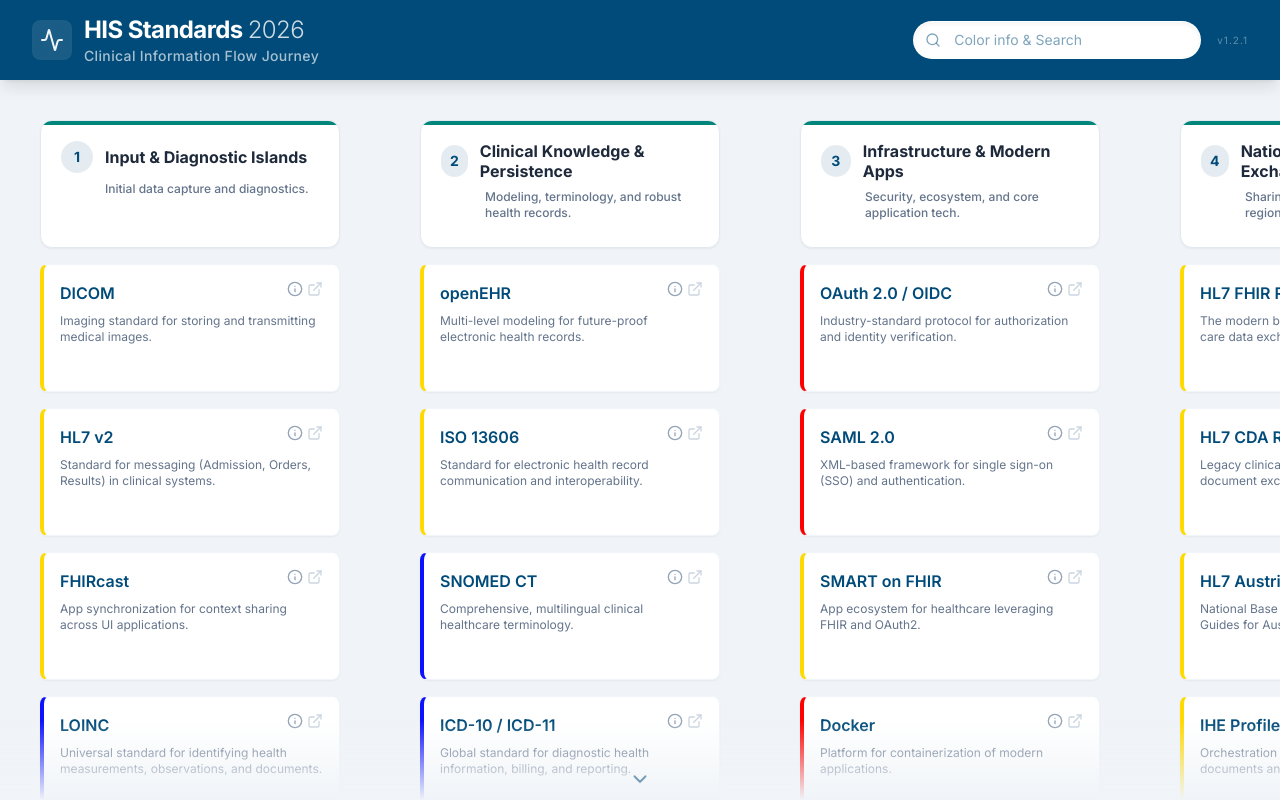
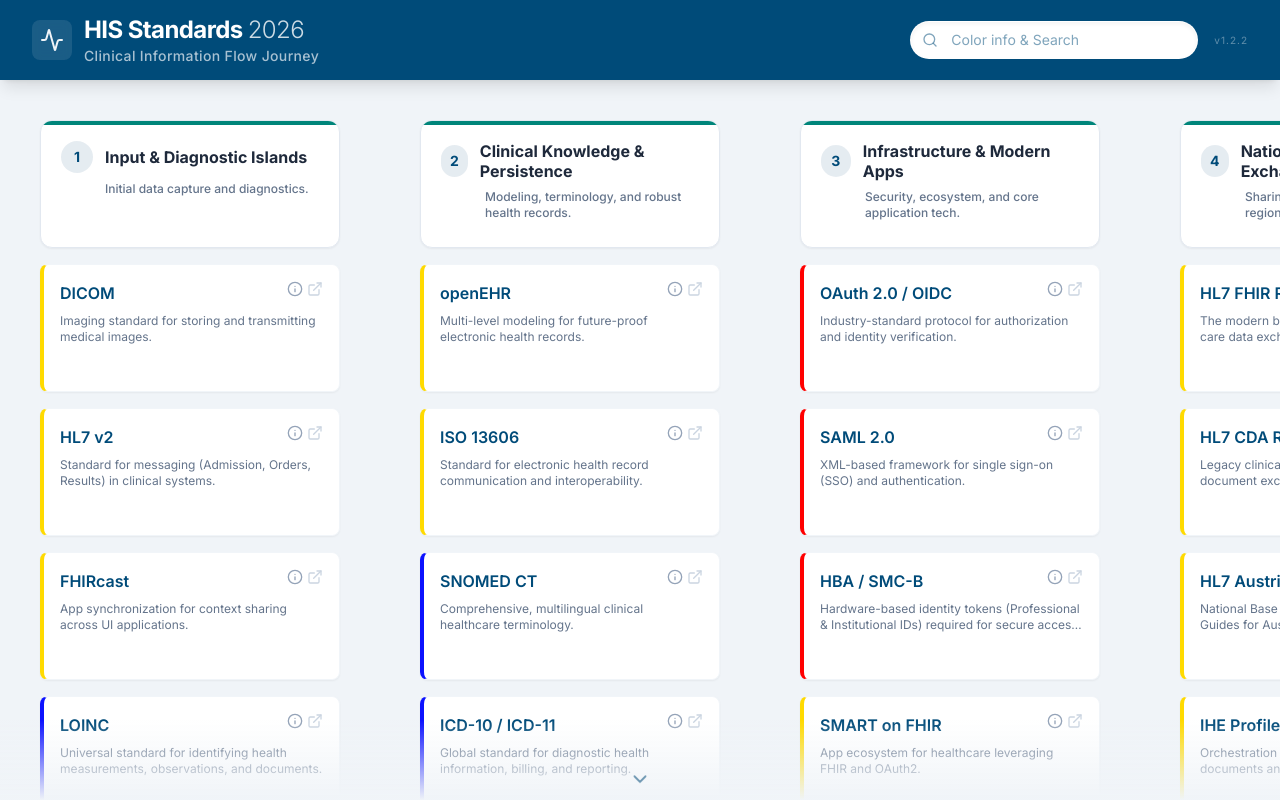
Before and after one commit to koenjo741/HIS, a React (Vite) app: page / in a window 1280 px wide. Built offline with nearby package versions, Linux system fonts and the light colour scheme.

Commit message:
feat(standards): add HBA / SMC-B card to Infrastructure and Modern Apps

```diff
--- a/package.json
+++ b/package.json
@@ -1,7 +1,7 @@
 {
   "name": "his-standard-map",
   "private": true,
-  "version": "1.2.1",
+  "version": "1.2.2",
   "type": "module",
   "scripts": {
     "dev": "vite",
--- a/src/data/standards.js
+++ b/src/data/standards.js
@@ -142,6 +142,13 @@ export const stages = [
         name: 'SAML 2.0',
         url: 'https://auth0.com/de/intro-to-iam/what-is-saml',
         summary: 'XML-based framework for single sign-on (SSO) and authentication.',
+        category: 'Security & Infrastructure',
+      },
+      {
+        id: 'hba-smcb',
+        name: 'HBA / SMC-B',
+        url: '',
+        summary: 'Hardware-based identity tokens (Professional & Institutional IDs) required for secure access to national infrastructures like ELGA.',
         category: 'Security & Infrastructure',
       },
       {
```
